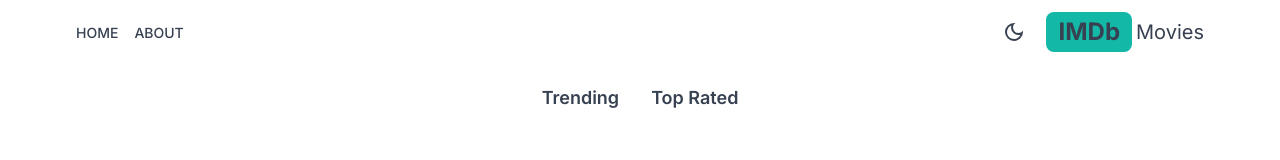
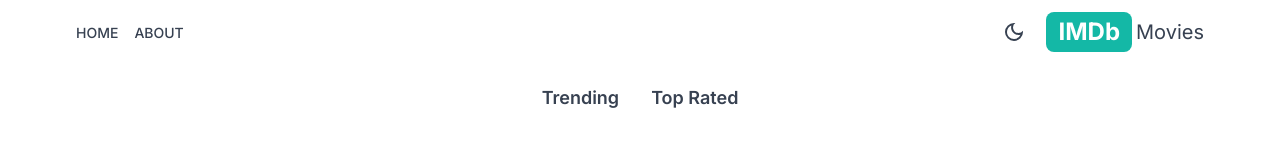
Before and after one commit to FacundoZto/movie-app, a Next.js app: page /about in a window 1280 px wide. Shown: the top 160 px of the page. Built offline with nearby package versions, Linux system fonts and the light colour scheme.

Commit message:
Update Header logo css

```diff
--- a/src/app/layout.tsx
+++ b/src/app/layout.tsx
@@ -1,10 +1,10 @@
 import type { Metadata } from "next";
 import { Inter } from "next/font/google";
-import "./globals.css";
 import Header from "@/components/Header";
 import Providers from "./Providers";
 import NavBar from "@/components/NavBar";
 import SearchBox from "@/components/SearchBox";
+import "./globals.css";
 
 const inter = Inter({ subsets: ["latin"] });
 
@@ -25,7 +25,7 @@ export default function RootLayout({
           <Header />
           <NavBar />
           <SearchBox />
-            {children}
+          {children}
         </Providers>
       </body>
     </html>
--- a/src/components/Header.tsx
+++ b/src/components/Header.tsx
@@ -13,7 +13,7 @@ const Header = () => {
       <div className="flex gap-5 items-center">
         <DarkMode />
         <Link href={"/"} className="flex gap-1 items-center">
-          <span className="text-2xl font-bold bg-teal-500 py-1 px-3 rounded-lg">IMDb</span>
+          <span className="text-2xl font-bold bg-teal-500 py-1 px-3 rounded-lg text-white">IMDb</span>
           <span className="text-xl hidden sm:inline" >Movies</span>
         </Link>
       </div>
```
